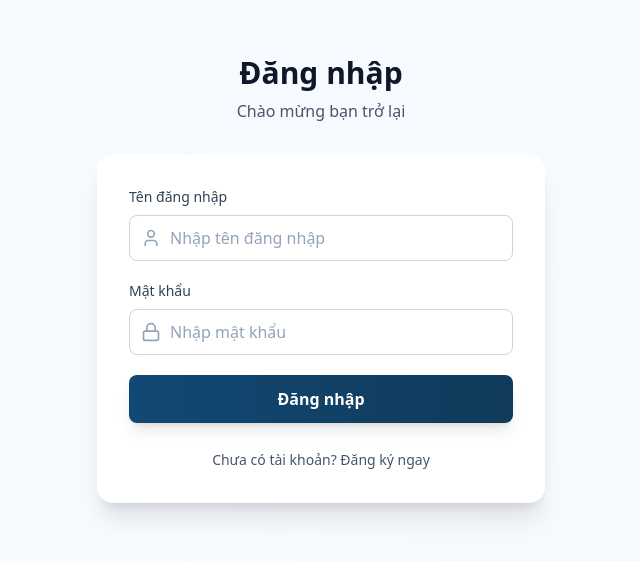
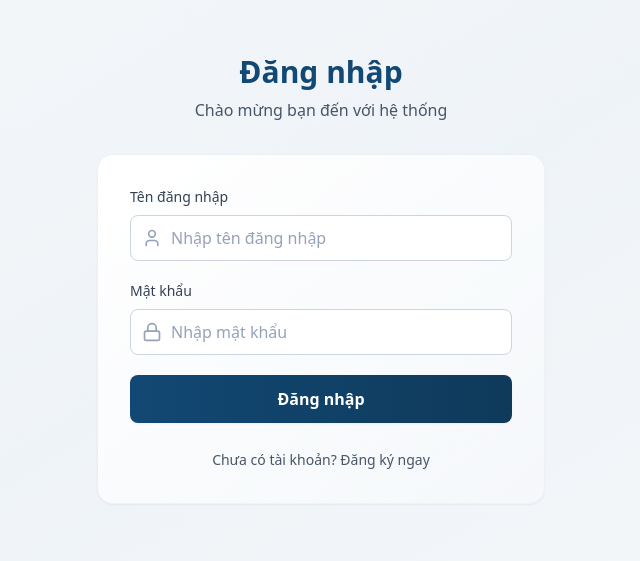
Before and after one commit to tynnp/ev-charging-app, a React (Vite) app in the folder frontend/: page / in a window 1280 px wide. Shown: the part 121-682 px from the top of the page, without its empty margins (319-959 px from the left). Built offline with nearby package versions, Linux system fonts and the light colour scheme; no server answers.

Commit message:
Thêm màu sắc màn hình login, chỉ cho đăng kí tài khoản với vai trò người dân

```diff
--- a/frontend/src/components/auth/LoginPage.tsx
+++ b/frontend/src/components/auth/LoginPage.tsx
@@ -14,7 +14,7 @@ export function LoginPage() {
   const [password, setPassword] = useState('')
   const [email, setEmail] = useState('')
   const [name, setName] = useState('')
-  const [role, setRole] = useState<'citizen' | 'manager'>('citizen')
+  const role = 'citizen' // Mặc định là người dân
   const [error, setError] = useState('')
   const [info, setInfo] = useState('')
   const [isLoading, setIsLoading] = useState(false)
@@ -106,20 +106,20 @@ export function LoginPage() {
   }
 
   return (
-    <div className="flex min-h-screen items-center justify-center bg-gradient-to-br from-slate-50 via-blue-50/30 to-slate-50 px-4">
+    <div className="flex min-h-screen items-center justify-center bg-gradient-to-br from-slate-50 via-[#124874]/5 to-slate-50 px-4">
       <div className="w-full max-w-md">
         <div className="mb-8 text-center">
-          <h1 className="text-3xl font-bold text-slate-900">
+          <h1 className="text-3xl font-bold text-[#124874]">
             {isLogin ? 'Đăng nhập' : 'Đăng ký'}
           </h1>
           <p className="mt-2 text-slate-600">
             {isLogin
-              ? 'Chào mừng bạn trở lại'
+              ? 'Chào mừng bạn đến với hệ thống'
               : 'Tạo tài khoản mới để bắt đầu'}
           </p>
         </div>
 
-        <div className="rounded-2xl bg-white p-8 shadow-xl">
+        <div className="w-full rounded-2xl border border-slate-200/50 bg-gradient-to-br from-white to-slate-50/50 p-8 shadow-sm">
           <form onSubmit={handleSubmit} className="space-y-5">
             {!isLogin && !otpStep && (
               <>
@@ -156,35 +156,6 @@ export function LoginPage() {
                   </div>
                 </div>
 
-                <div>
-                  <label className="mb-2 block text-sm font-medium text-slate-700">
-                    Vai trò
-                  </label>
-                  <div className="flex gap-3">
-                    <button
-                      type="button"
-                      onClick={() => setRole('citizen')}
-                      className={`flex-1 rounded-lg border-2 py-2.5 px-4 text-sm font-medium transition-all ${
-                        role === 'citizen'
-                          ? 'border-[#CF373D] bg-[#CF373D] text-white'
-                          : 'border-slate-300 bg-white text-slate-700 hover:border-slate-400'
-                      }`}
-                    >
-                      Người dân
-                    </button>
-                    <button
-                      type="button"
-                      onClick={() => setRole('manager')}
-                      className={`flex-1 rounded-lg border-2 py-2.5 px-4 text-sm font-medium transition-all ${
-                        role === 'manager'
-                          ? 'border-[#124874] bg-[#124874] text-white'
-                          : 'border-slate-300 bg-white text-slate-700 hover:border-slate-400'
-                      }`}
-                    >
-                      Nhà quản lý
-                    </button>
-                  </div>
-                </div>
               </>
             )}
 
@@ -253,7 +224,7 @@ export function LoginPage() {
             )}
 
             {error && (
-              <div className="rounded-lg bg-red-50 border border-red-200 p-3 text-sm text-red-700">
+              <div className="rounded-lg bg-[#0f3a5a] border border-[#124874] p-3 text-sm text-[#124874]">
                 {error}
               </div>
             )}
@@ -261,7 +232,7 @@ export function LoginPage() {
             <button
               type="submit"
               disabled={isLoading}
-              className="w-full rounded-lg bg-gradient-to-r from-[#124874] to-[#0f3a5a] py-3 font-semibold text-white shadow-lg transition-all hover:shadow-xl disabled:opacity-50 disabled:cursor-not-allowed"
+              className="w-full rounded-lg bg-gradient-to-r from-[#124874] to-[#0f3a5a] py-3 font-semibold text-white shadow-sm transition-all hover:from-[#0f3a5a] hover:to-[#0d2e47] hover:shadow-md focus:outline-none focus:ring-2 focus:ring-[#124874]/20 focus:ring-offset-2 disabled:opacity-50 disabled:cursor-not-allowed"
             >
               {isLoading
                 ? 'Đang xử lý...'
@@ -280,7 +251,7 @@ export function LoginPage() {
                 setIsLogin(!isLogin)
                 resetStates()
               }}
-              className="text-sm text-slate-600 hover:text-[#124874]"
+              className="text-sm font-medium text-slate-600 transition-colors hover:text-[#124874] hover:underline"
             >
               {isLogin
                 ? 'Chưa có tài khoản? Đăng ký ngay'
```
